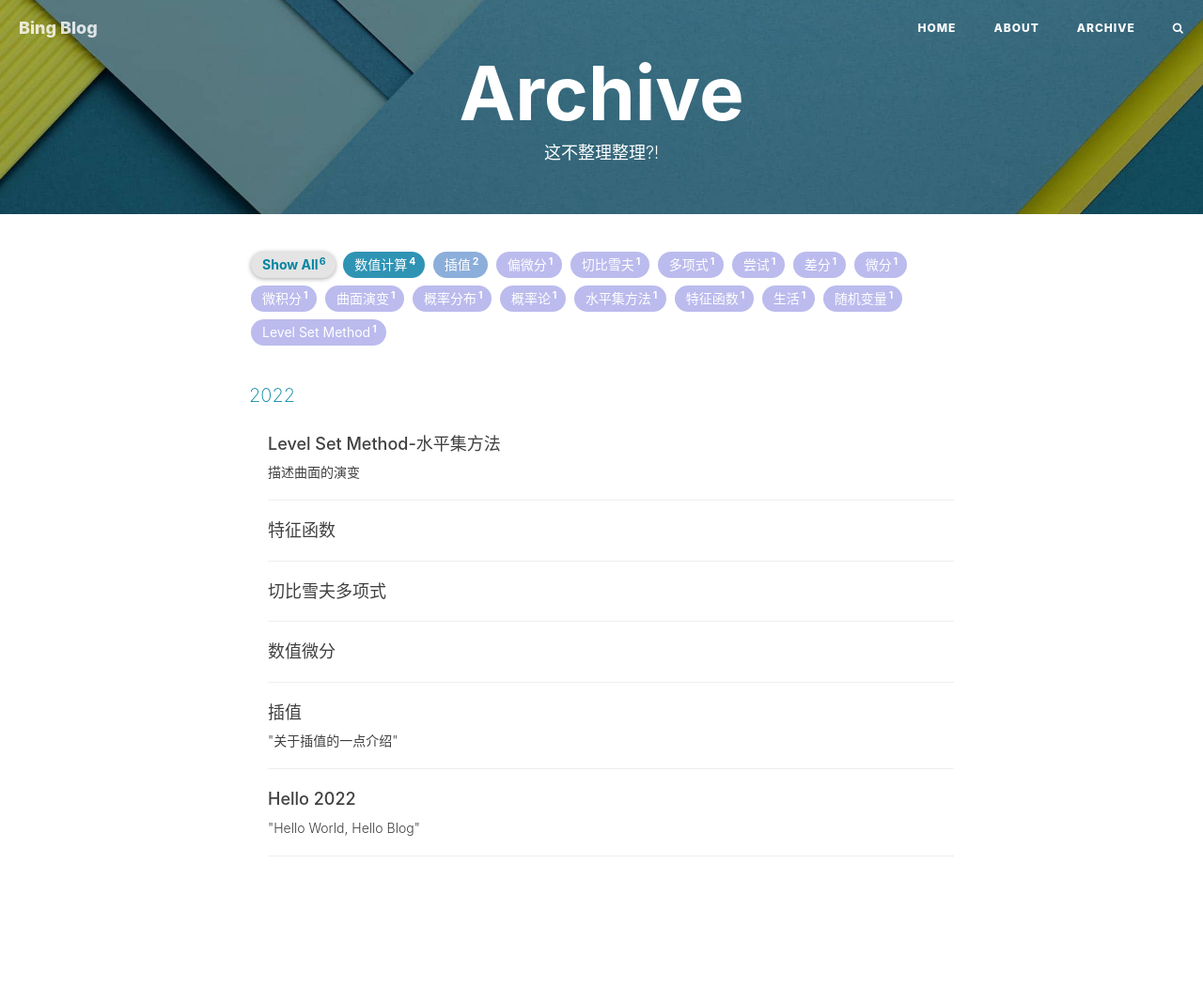
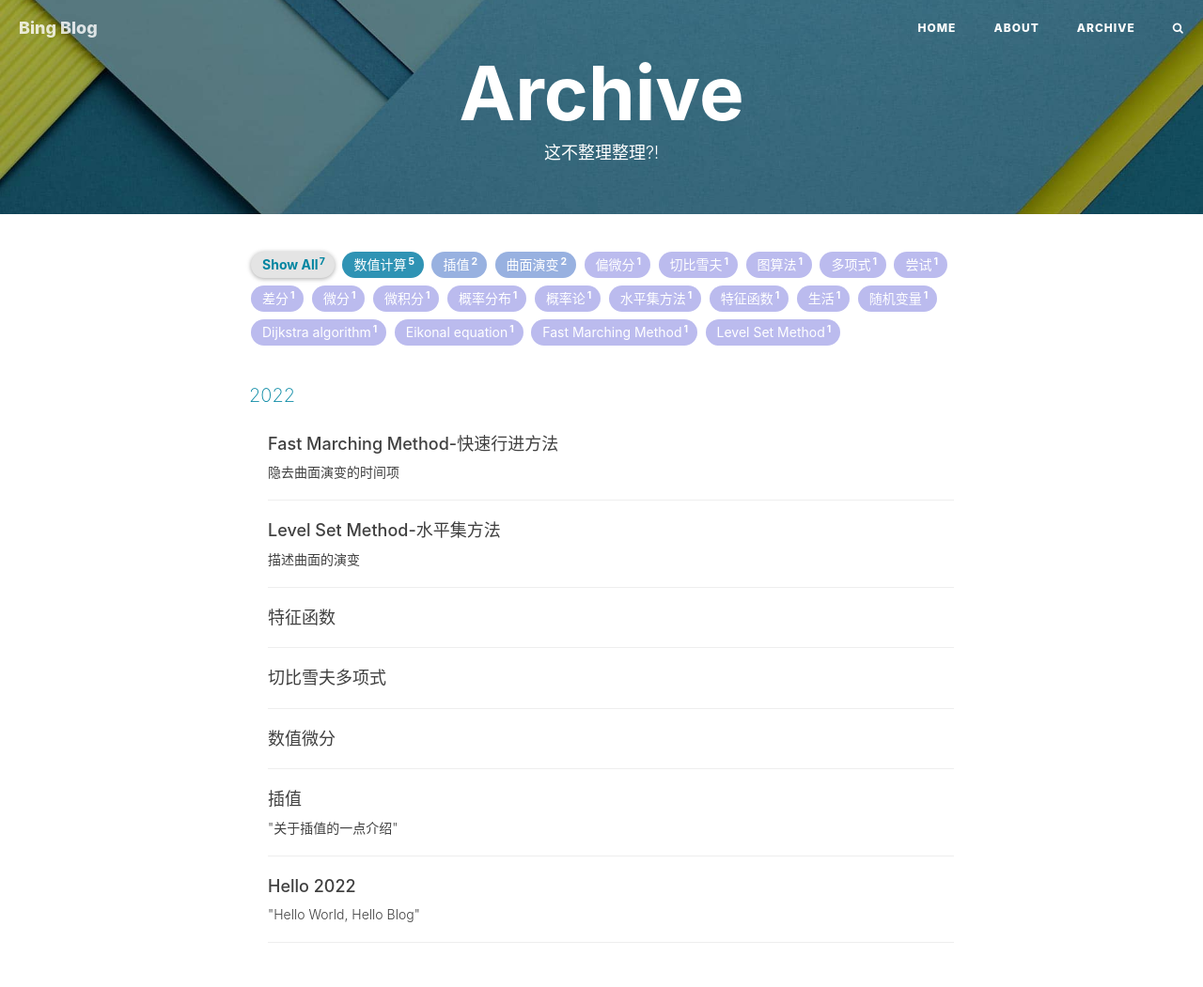
Before and after one commit to qiubinglin/qiubinglin.github.io, a Jekyll site: the page built from archive.html, in a window 1280 px wide. Shown: the whole page at 94% size. Built offline with Jekyll 4.4.1, drawn with Linux system fonts in a browser that asks for light colours; nearby versions of some CDN libraries; comment, search, counter and statistics services are not loaded; before the commit the page ends 959 px from its top, so only the background shows below that; some of the changed lines change nothing that is shown.

Commit message:
Post Fast Marching Method

```diff
--- a/_draft/Fast Marching Method.md
+++ b/_posts/2022-10-16-Fast Marching Method.md
@@ -2,7 +2,7 @@
 layout:     post
 title:      "Fast Marching Method-快速行进方法"
 subtitle:   "隐去曲面演变的时间项"
-date:       2022-10-09 17:15:00
+date:       2022-10-16 09:59:00
 author:     "Bing"
 catalog: true
 tags:
@@ -29,3 +29,14 @@
 其中 $v$ 是 $T(\vec{x})$ 梯度方向的投影值，此方程称为Eikonal equation，可以通过Fast Marching Method求解。
 
 # Fast Marching Method-快速行进方法
+1、初始化 $T(\vec{x})$：将已知 $T$ 的值的点标注为Alive，邻近Alive点的标注为Close，其余的标注为Far。根据Alive点计算出所有Close点的值。
+
+2、开始循环：从Close集合中选出 $T$ 值最小的点，并将其标注成Trial。
+
+3、将Trial点邻近的所有非Alive点标注为Close，并重新计算这些点的 $T$。
+
+4、将Trial点标注为Alive。
+
+5、回到2继续下一次循环，直至所有点均标注成Alive。
+
+![](/img/post/Schematic-illustration-of-fast-marching-method-1-Finding-the-point-with-the-minimum.png)
```
Also changed, not shown: img/post/Schematic-illustration-of-fast-marching-method-1-Finding-the-point-with-the-minimum.png (added).
